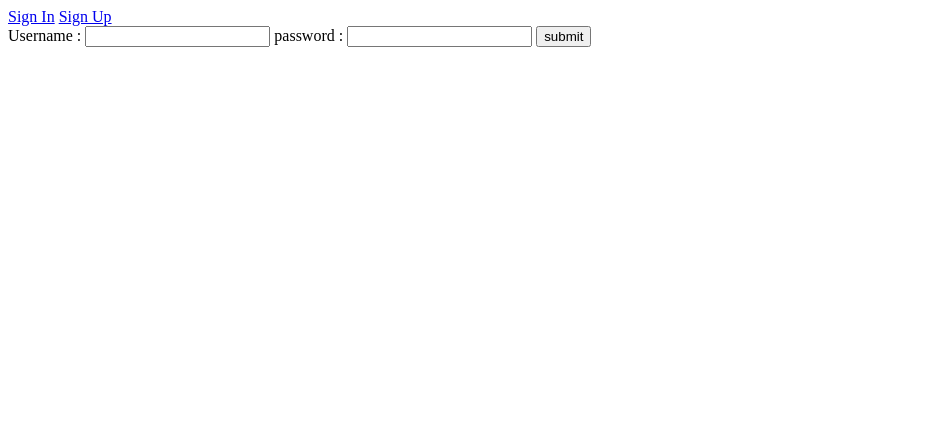
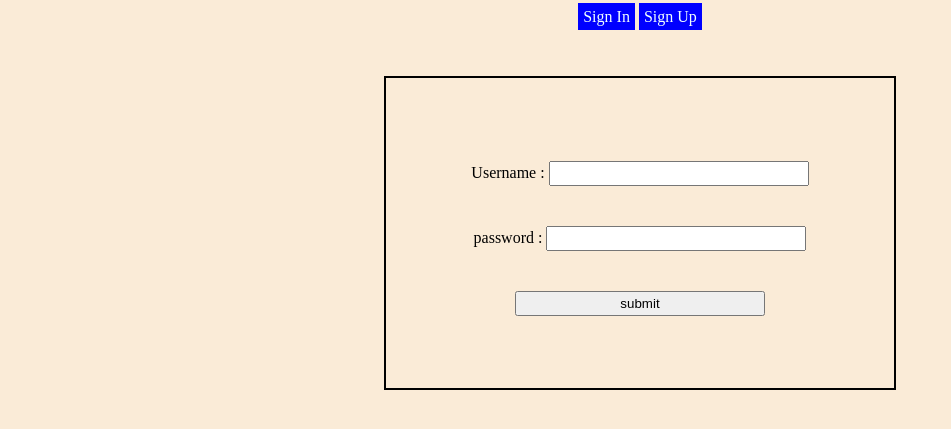
Before and after one commit to rafa14-maker/Django-Assesment, a Django app: a page that uses task_manager/Templates/main.html in a window 1280 px wide. Shown: the top 429 px of the page, without its empty margins (0-951 px from the left). Run offline with Django 5.2, Linux system fonts and the light colour scheme; parts of the project's set-up code (start-up, migrations or seed data) failed here and were passed over.

Commit message:
added some Css styles

```diff
--- a/task_manager/Templates/main.html
+++ b/task_manager/Templates/main.html
@@ -1,16 +1,18 @@
 <!DOCTYPE html>
+{% load static %}
 <html lang="en">
 <head>
     <meta charset="UTF-8">
     <meta name="viewport" content="width=device-width, initial-scale=1.0">
     <title>Task Manager</title>
+    <link rel="stylesheet" href="{% static 'styles/styles.css' %}" />
 </head>
 <body>
     {% include 'navbar.html' %}
 
     {% if messages %}
 
-    <ul>
+    <ul class="">
         {% for message in messages %}
         <li>
             {{message}}
--- a/task_manager/Templates/navbar.html
+++ b/task_manager/Templates/navbar.html
@@ -1,14 +1,15 @@
-<div>
+{% load static %}
+<div class="navbar">
 
     <!-- <a href="{% url 'login' %}">Sign In</a>
     <a href="{% url 'register' %}">Sign Up</a> -->
 
     {% if user.is_authenticated%}
-    <a href="{% url 'logout' %}">Sign Out</a>
+    <a class="navbar-btn" href="{% url 'logout' %}">Sign Out</a>
 
     {% else %}
-     <a href="{% url 'login' %}">Sign In</a>
-    <a href="{% url 'register' %}">Sign Up</a>
+     <a class="navbar-btn" href="{% url 'login' %}">Sign In</a>
+    <a class="navbar-btn" href="{% url 'register' %}">Sign Up</a>
 
     {% endif %}
 
--- a/task_manager/base/templates/base/DeleteTask.html
+++ b/task_manager/base/templates/base/DeleteTask.html
@@ -7,7 +7,7 @@
         {% csrf_token %}
         <p>Are you sure you want to delete {{obj}}</p>
          <a href="{{request.META.HTTP_REFERER}}">GO BACK</a>
-        <input type="submit" value="Confirm">
+         <button type="submit" value="confirm">Confirm</button>
     </form>
 </div>
 
--- a/task_manager/base/templates/base/dashboard.html
+++ b/task_manager/base/templates/base/dashboard.html
@@ -12,7 +12,7 @@
 <div>
     <a href="{% url 'dashboard' %}"> All Task </a>
     <a href=""></a>
-    <form action="{% url 'dashboard' %}" method="GET">
+    <form class="search" action="{% url 'dashboard' %}" method="GET">
         <input type="text" name="q" placeholder="Search for Tasks">
     </form>
     <hr>
--- a/task_manager/base/templates/base/homePage.html
+++ b/task_manager/base/templates/base/homePage.html
@@ -2,6 +2,7 @@
 
 {% block content %}
 
-<h1>Home Page</h1>
+<div class="home"><h1>Home Page</h1></div>
+
 
 {% endblock content %}
--- a/task_manager/base/templates/base/login_registration.html
+++ b/task_manager/base/templates/base/login_registration.html
@@ -4,22 +4,28 @@
 
 {% if page == 'login' %}
 <div>
-    <form action="" method="POST">
+    <form class="login" action="" method="POST">
         {% csrf_token %}
-        <label>Username :</label>
+        <div>
+            <label>Username :</label>
         <input type="text" name="username">
-        <label>password :</label>
-        <input type="password" name="password">
-        <input type="submit" value="submit" >
+        </div>
+        <div>
+            <label>password :</label>
+            <input type="password" name="password">
+        </div>
+        <div>
+            <input type="submit" value="submit" >
+        </div>
     </form>
 </div>
 
 {% else %}
 <div>
-    <form action="" method="POST">
+    <form class="signup" action="" method="POST">
         {% csrf_token %}
         {{form.as_p}}
-        <input type="submit" value="Register">
+         <input type="submit" value="submit" >
     </form>
     <p>Already Signed up!!</p>
     <a href="{% url 'login' %}" >Login</a>
--- a/task_manager/base/templates/base/updateTask.html
+++ b/task_manager/base/templates/base/updateTask.html
@@ -6,7 +6,8 @@
     <form action="" method="POST">
          {% csrf_token %}
          {{form.as_p}}
-         <input type="submit" value="Register" >
+          <a href="{{request.META.HTTP_REFERER}}">GO BACK</a>
+         <button type="submit">Confirm</button>
     </form>
 </div>
 
--- /dev/null
+++ b/task_manager/static/styles/styles.css
@@ -0,0 +1,58 @@
+body{
+    background-color: antiquewhite;
+    box-sizing: border-box;
+    text-align: center;
+    margin-left: 30vw;
+    margin-right :30vw;
+}
+
+.navbar-btn{
+    text-decoration: none;
+    background-color: blue;
+    color: azure;
+    padding: 5px;
+}
+
+.home{
+    font-size: large;
+    margin-top: 100px;
+}
+
+.login{
+    margin-top: 50px;
+    display: flex;
+    justify-content: center;
+    align-items: center;
+    flex-direction: column;
+    gap : 20px;
+    border: solid 2px black;
+    height: 300px;
+    padding-top: 10px;
+}
+
+.register{
+ width:50px;
+}
+
+form .search{
+    margin-bottom: 2px;
+}
+
+
+a{
+    text-decoration: none;
+    background-color: blue;
+    color:aliceblue;
+    padding: 3px;
+    text-align: center;
+    margin-bottom: 10px;
+}
+
+input{
+    margin-top:10px;
+    width:250px;
+     text-decoration: none;
+    padding: 3px;
+    text-align: center;
+    margin-bottom: 10px;
+}
--- a/task_manager/task_manager/settings.py
+++ b/task_manager/task_manager/settings.py
@@ -144,6 +144,8 @@ USE_TZ = True
 
 STATIC_URL = "static/"
 
+STATICFILES_DIRS = [BASE_DIR / "Static"]
+
 # Default primary key field type
 # https://docs.djangoproject.com/en/5.0/ref/settings/#default-auto-field
 
```
